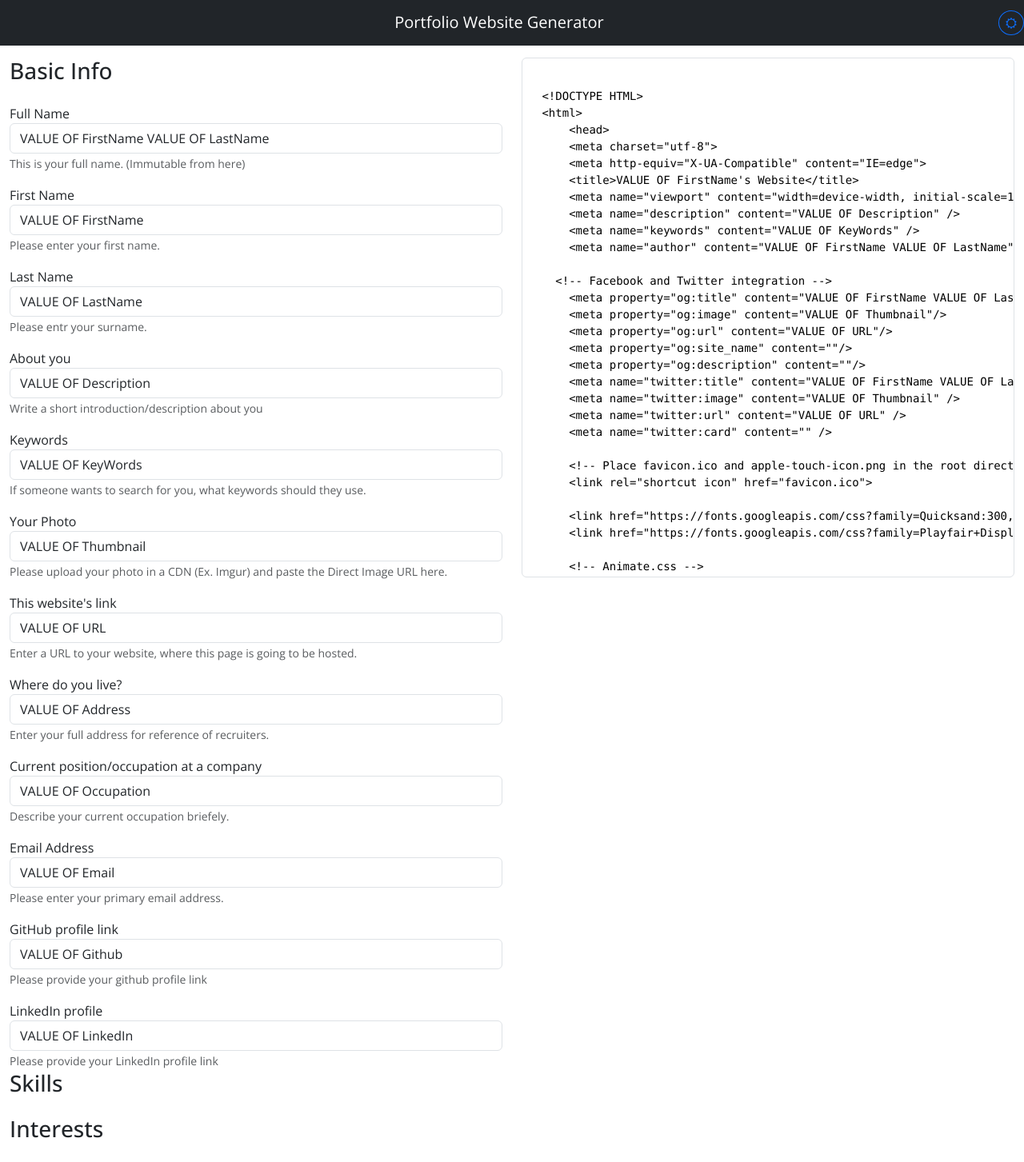
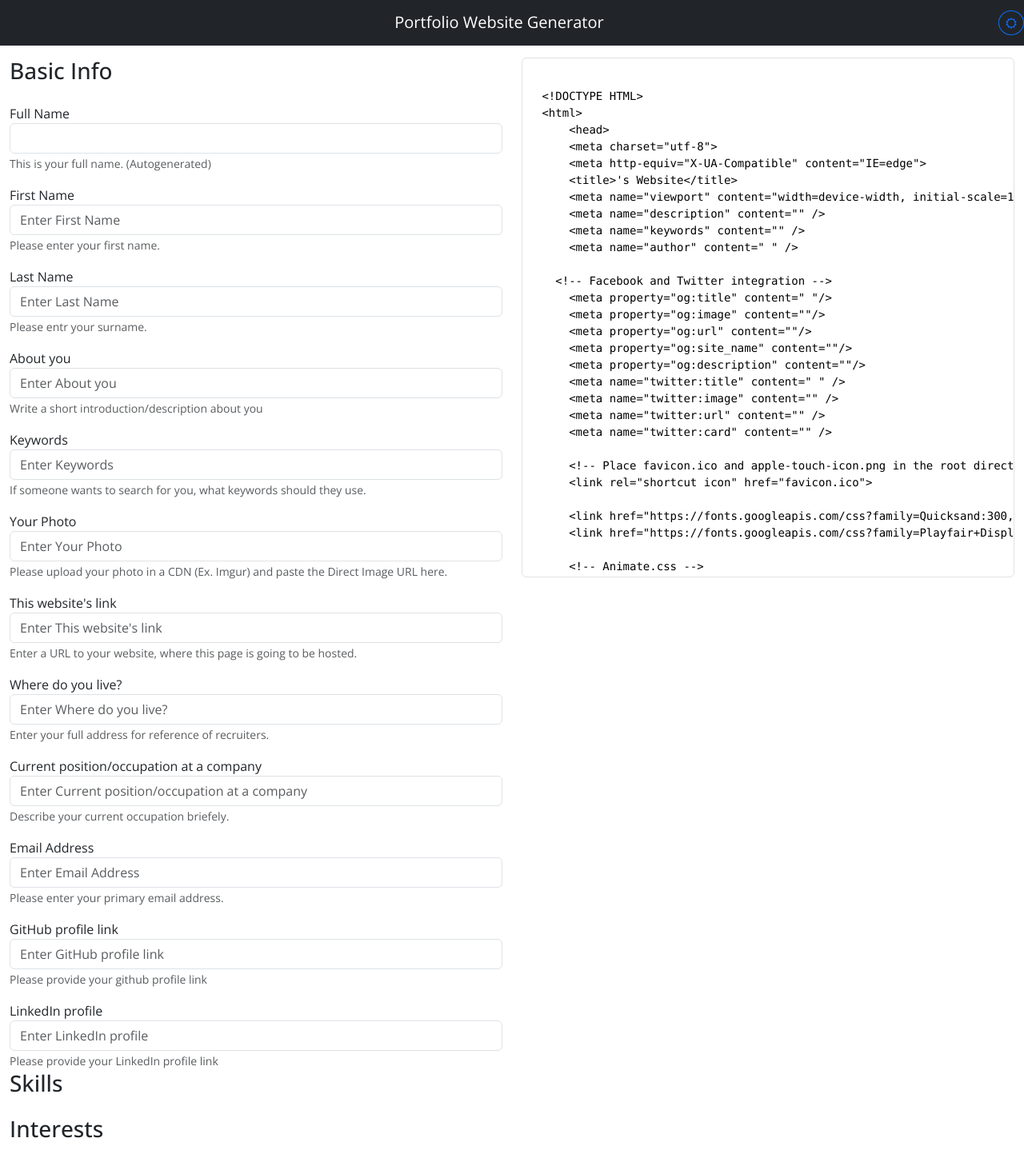
Before and after one commit to hirvaDhandhukia/portfolio-forge, a React (Create React App) app: page / in a window 1280 px wide. Shown: the whole page at 80% size. Built offline with nearby package versions, Linux system fonts and the light colour scheme.

Commit message:
fix: placeholder values

```diff
--- a/src/components/App.js
+++ b/src/components/App.js
@@ -8,18 +8,18 @@ class App extends Component {
   state = {
     Dark: true,
     FormData: {
-      FirstName : "VALUE OF FirstName",
-      LastName: "VALUE OF LastName",
-      // FullName : "VALUE OF FullName",
-      Description : "VALUE OF Description",
-      KeyWords : "VALUE OF KeyWords",
-      Thumbnail : "VALUE OF Thumbnail",
-      URL : "VALUE OF URL",
-      Address : "VALUE OF Address",
-      Occupation : "VALUE OF Occupation",
-      Email : "VALUE OF Email",
-      Github : "VALUE OF Github",
-      LinkedIn : "VALUE OF LinkedIn"
+      FirstName : "",
+      LastName: "",
+      // FullName : "",
+      Description : "",
+      KeyWords : "",
+      Thumbnail : "",
+      URL : "",
+      Address : "",
+      Occupation : "",
+      Email : "",
+      Github : "",
+      LinkedIn : ""
     }
   };
 
--- a/src/components/Form.js
+++ b/src/components/Form.js
@@ -6,7 +6,7 @@ const Form = ({ FormData, onChange }) => {
     FullName: [
       "text",
       "Full Name",
-      "This is your full name. (Immutable from here)"
+      "This is your full name. (Autogenerated)"
     ],
     FirstName: [
       "text",
@@ -72,7 +72,6 @@ const Form = ({ FormData, onChange }) => {
             {Object.keys(FormData).map(
                 fd =>
                   // <FormGroup key={fd} Label={fd} />
-                  // Placeholder={`Enter ${Desc[fd][1]}`}
                   Object.keys(Desc).includes(fd) && (
                       <FormGroup
                         key={fd}
@@ -82,6 +81,7 @@ const Form = ({ FormData, onChange }) => {
                         Desc={Desc[fd][2]}
                         Value={FormData[fd]}
                         defaultValue={'hi'}
+                        Placeholder={`Enter ${Desc[fd][1]}`}
                         onChange={fd === "FullName" ? () => {} : onChange}
                         readOnly={fd === "FullName" ? true : undefined}
                       />
```
